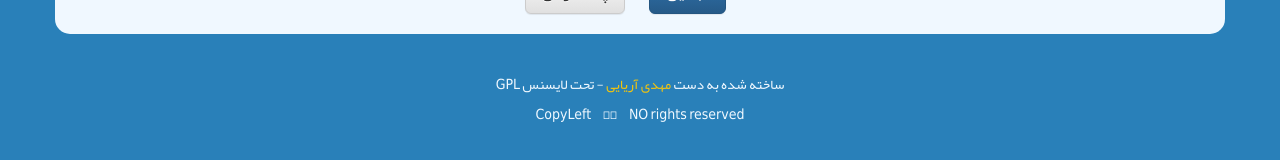
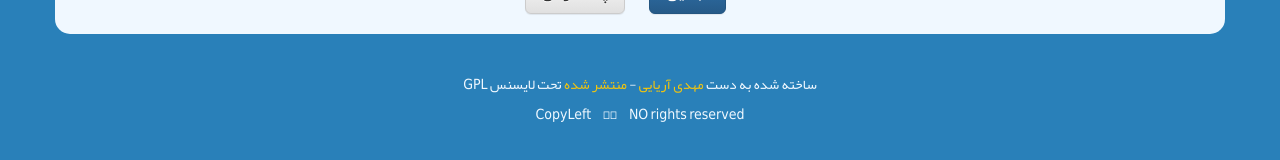
Before and after one commit to maryayi/ki2ki, a plain HTML site: page index.html in a window 1280 px wide. Shown: the part 574-734 px from the top of the page. Drawn offline with Linux system fonts and the light colour scheme.

Commit message:
Update index.html

```diff
--- a/index.html
+++ b/index.html
@@ -65,7 +65,7 @@
 </body>
 
 <footer>
-    <p>ساخته شده به دست <a href="https://twitter.com/maryayi">مهدی آریایی</a> - <a href="https://github.com/maryayi/ki2ki/tree/gh-pages"></a> تحت لایسنس GPL</p>
+    <p>ساخته شده به دست <a href="https://twitter.com/maryayi">مهدی آریایی</a> - <a href="https://github.com/maryayi/ki2ki/tree/gh-pages">منتشر شده</a> تحت لایسنس GPL</p>
     <p class="flip">CopyLeft &nbsp; &nbsp;  ↄ⃝  &nbsp; &nbsp; NO rights reserved</p>
 </footer>
 
```
